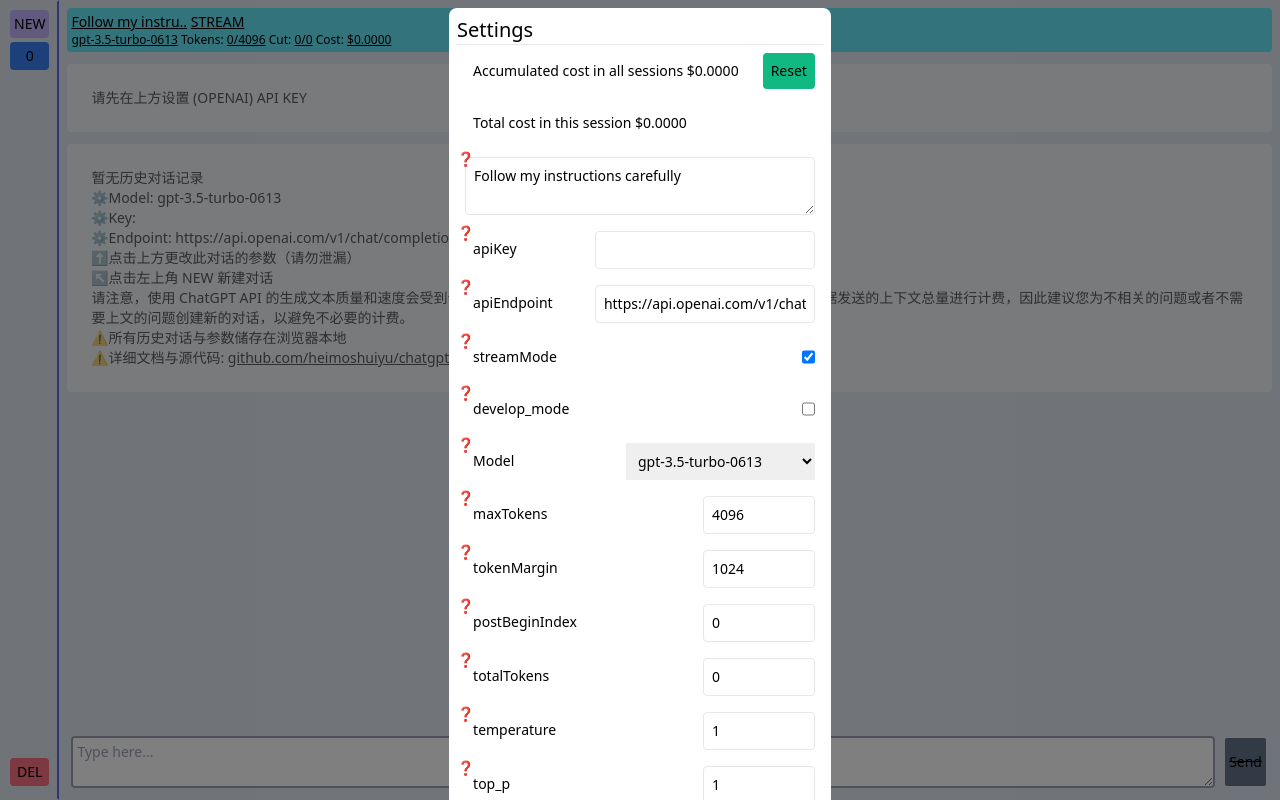
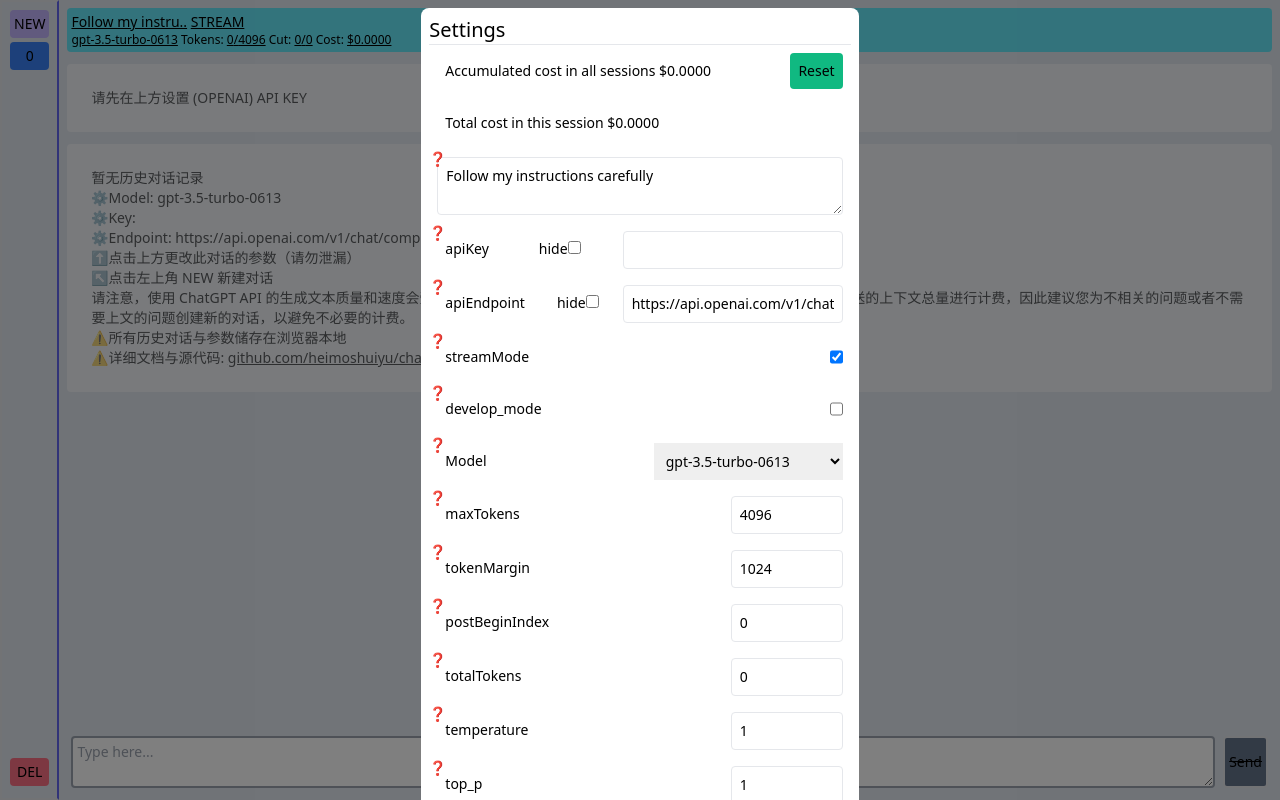
Before and after one commit to heimoshuiyu/chatgpt-api-web, a Preact app: page / in a window 1280 px wide. Both pictures are taken after a click on the element 669 px from the left and 30 px from the top of the page. Built offline with nearby package versions, Linux system fonts and the light colour scheme.

Commit message:
quick hide input

```diff
--- a/src/settings.tsx
+++ b/src/settings.tsx
@@ -71,10 +71,19 @@ const Input = (props: {
   field: "apiKey" | "apiEndpoint";
   help: string;
 }) => {
+  const [hideInput, setHideInput] = useState(false);
   return (
     <Help help={props.help}>
       <label className="m-2 p-2">{props.field}</label>
+      <span
+        className="m-2 p-2"
+        onClick={(event: any) => setHideInput(!hideInput)}
+      >
+        <label>hide</label>
+        <input type="checkbox" checked={hideInput} />
+      </span>
       <input
+        type={hideInput ? "password" : "text"}
         className="m-2 p-2 border rounded focus w-32 md:w-fit"
         value={props.chatStore[props.field]}
         onChange={(event: any) => {
```
